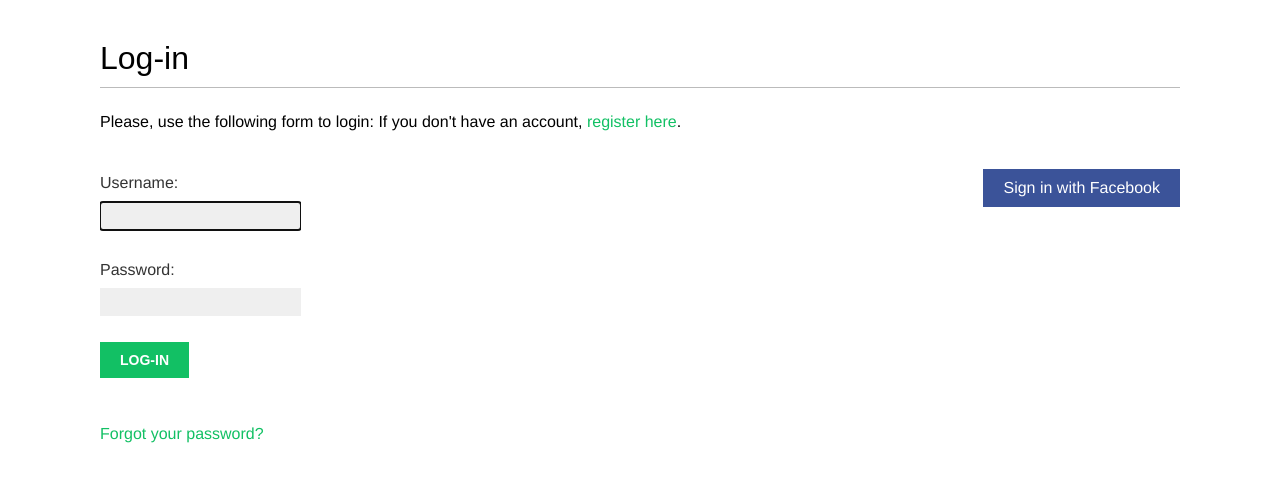
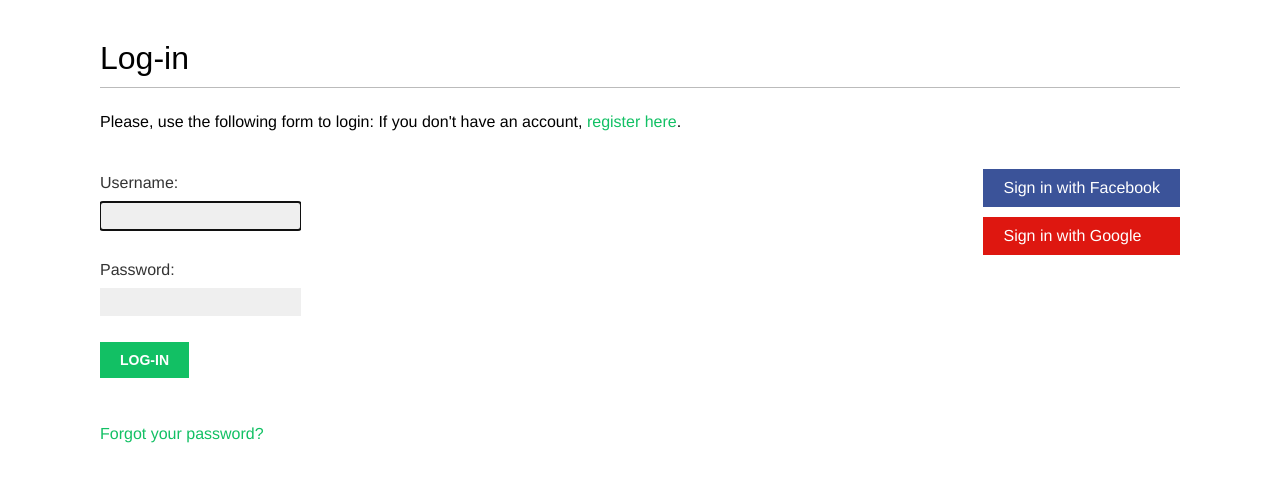
Before and after one commit to temursolief/bookmarks, a Django app: page /account/login/ in a window 1280 px wide. Shown: the part 47-529 px from the top of the page. Run offline with Django 4.2, Linux system fonts and the light colour scheme; some web fonts are replaced.

Commit message:
added google auth too, nigga, for signing in

```diff
--- a/account/templates/registration/login.html
+++ b/account/templates/registration/login.html
@@ -35,6 +35,11 @@
                     Sign in with Facebook
                 </a>
             </li>
+            <li class="google">
+                <a href="{% url 'social:begin' 'google-oauth2' %}">
+                    Sign in with Google
+                </a>
+            </li>
         </ul>
     </div>
 {% endblock %}
--- a/core/settings.py
+++ b/core/settings.py
@@ -117,10 +117,13 @@ AUTHENTICATION_BACKENDS = [
     'django.contrib.auth.backends.ModelBackend',
     'account.authentication.EmailAuthBackend',
     'social_core.backends.facebook.FacebookOAuth2',
+    'social_core.backends.google.GoogleOAuth2',
 ]
 
 SOCIAL_AUTH_FACEBOOK_KEY = os.getenv('SOCIAL_AUTH_FACEBOOK_KEY')
 SOCIAL_AUTH_FACEBOOK_SECRET = os.getenv("SOCIAL_AUTH_FACEBOOK_SECRET")
+SOCIAL_AUTH_GOOGLE_OAUTH2_KEY = os.getenv("SOCIAL_AUTH_GOOGLE_OAUTH2_KEY")
+SOCIAL_AUTH_GOOGLE_OAUTH2_SECRET = os.getenv("SOCIAL_AUTH_GOOGLE_OAUTH2_SECRET")
 
 
 # Internationalization
```
